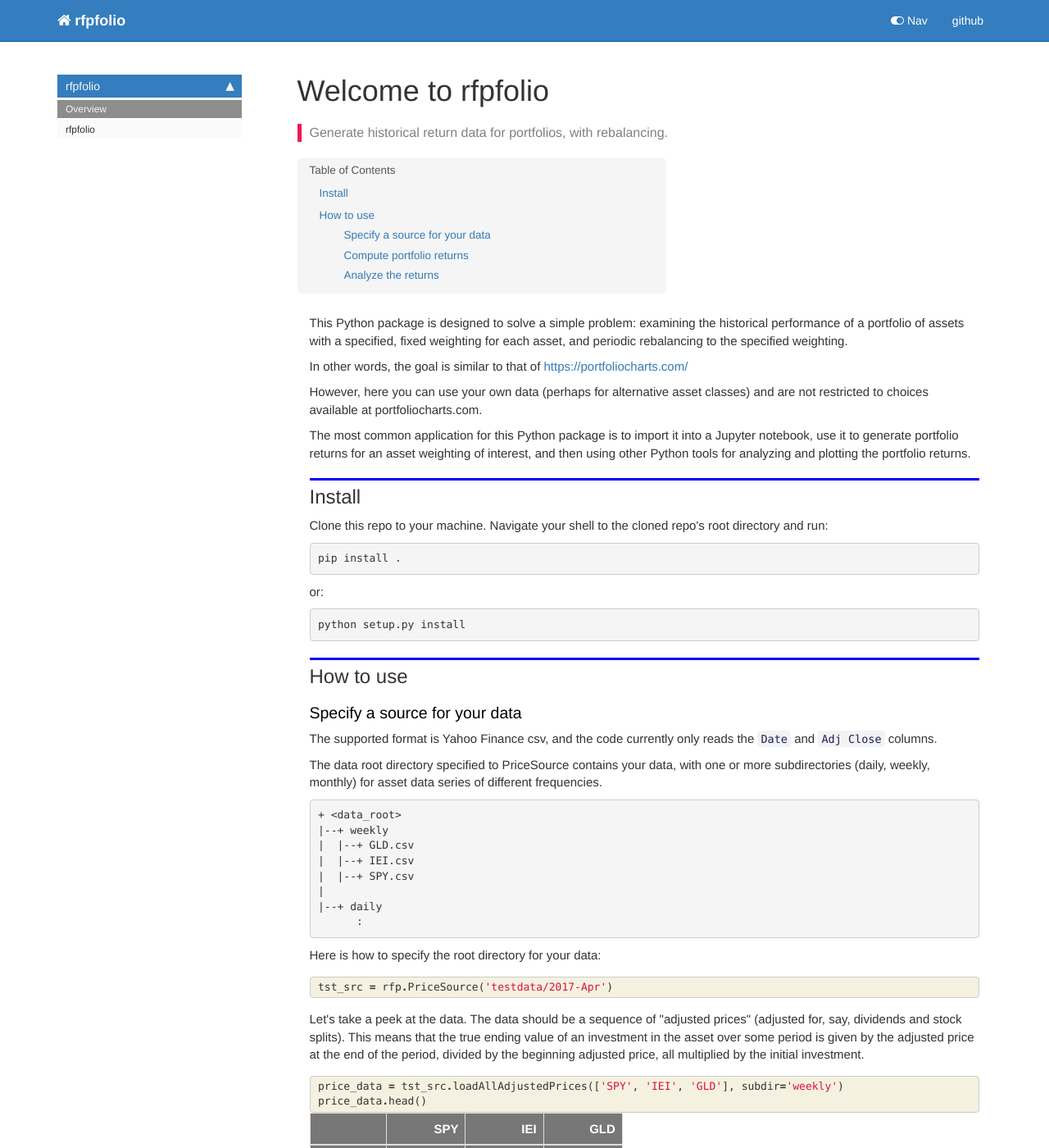
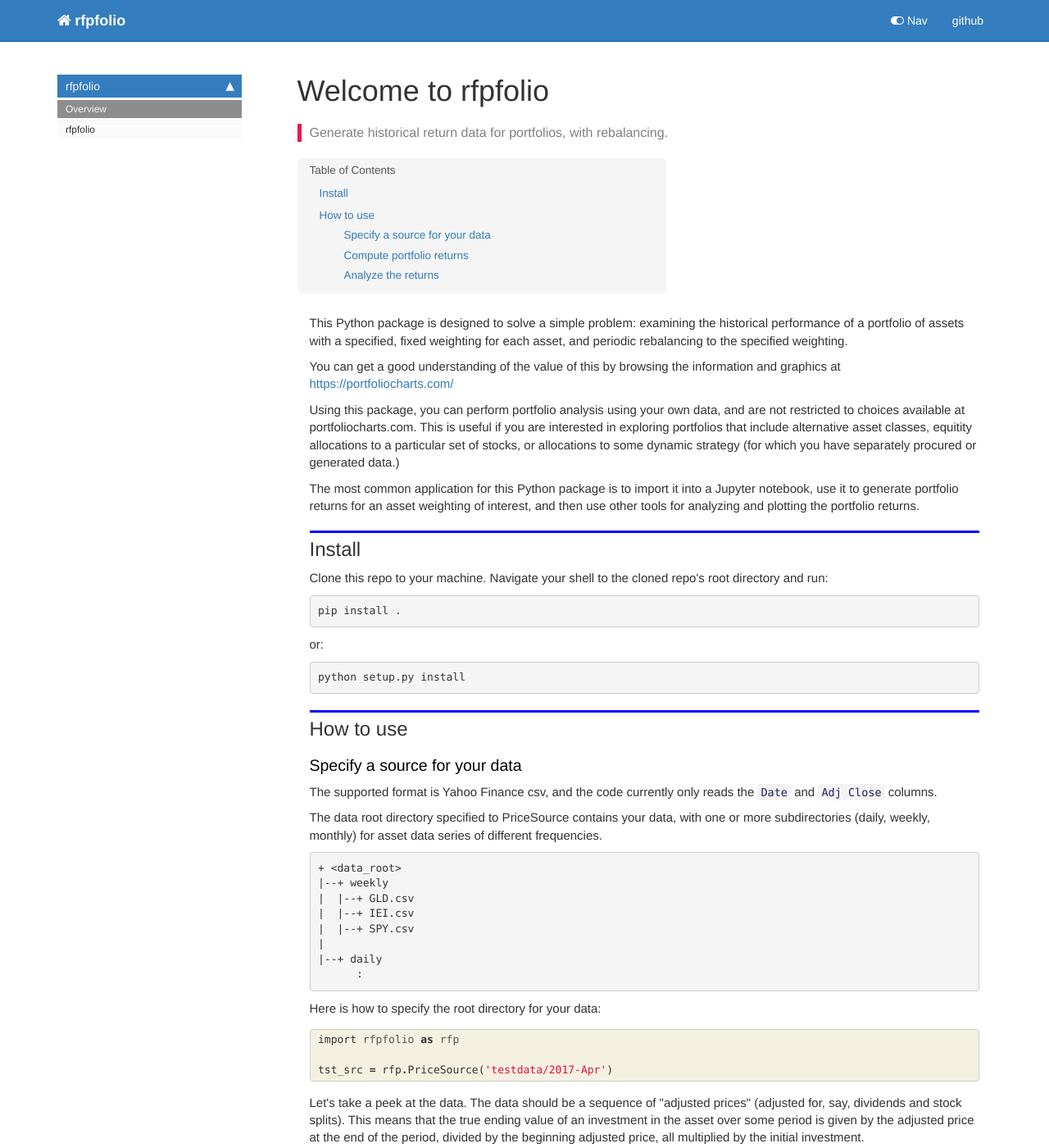
Before and after one commit to rickatx/rfpfolio, a Jekyll site: the page built from docs/index.html, in a window 1280 px wide and 1400 px high. Shown: the whole window at 82% size. Built offline with Jekyll 4.4.1, drawn with Linux system fonts in a browser that asks for light colours; nearby versions of some CDN libraries; comment, search, counter and statistics services are not loaded; some of the changed text lies outside the part shown.

Commit message:
Minor doc updates

```diff
--- a/docs/core.html
+++ b/docs/core.html
@@ -269,6 +269,8 @@ Each column name is a ticker, and the column values are the sequence of adjusted
 </blockquote>
 <p>Given one or more sequences of prices, compute the returns over each adjacent pair of rows.
 Returns a dataframe containing period returns with row count one less than <code>tik_prices</code>.</p>
+<p>NOTE: You can also simply do: tik_prices.pct_change() for percent returns, or
+tik_prices.pct_change() + 1 for wealth ratios.</p>
 <p>Arguments:
     tik_prices: DataFrame of ordered prices: ticker column names, rows indexed by date
     wr: if true, returns are represented as wealth ratios (1.01 &lt;=&gt; 1% return), else as
@@ -565,7 +567,7 @@ Returns a dataframe containing period returns with row count one less than <code
 
 
 <div class="output_markdown rendered_html output_subarea ">
-<h4 id="computePortfolioReturns" class="doc_header"><code>computePortfolioReturns</code><a href="https://github.com/rickatx/rfpfolio/tree/master/rfpfolio/core.py#L180" class="source_link" style="float:right">[source]</a></h4><blockquote><p><code>computePortfolioReturns</code>(<strong><code>p_src</code></strong>:<a href="/rfpfolio/core.html#PriceSource"><code>PriceSource</code></a>, <strong><code>asset_weights</code></strong>, <strong><code>pf_name</code></strong>, <strong><code>rebal_period</code></strong>, <strong><code>period</code></strong>=<em><code>'weekly'</code></em>, <strong><code>start_date</code></strong>=<em><code>'2017-05-01'</code></em>, <strong><code>normalize_wts</code></strong>=<em><code>True</code></em>)</p>
+<h4 id="computePortfolioReturns" class="doc_header"><code>computePortfolioReturns</code><a href="https://github.com/rickatx/rfpfolio/tree/master/rfpfolio/core.py#L183" class="source_link" style="float:right">[source]</a></h4><blockquote><p><code>computePortfolioReturns</code>(<strong><code>p_src</code></strong>:<a href="/rfpfolio/core.html#PriceSource"><code>PriceSource</code></a>, <strong><code>asset_weights</code></strong>, <strong><code>pf_name</code></strong>, <strong><code>rebal_period</code></strong>, <strong><code>period</code></strong>=<em><code>'weekly'</code></em>, <strong><code>start_date</code></strong>=<em><code>'2017-05-01'</code></em>, <strong><code>normalize_wts</code></strong>=<em><code>True</code></em>)</p>
 </blockquote>
 <p>Given tickers and their weights, compute the sequence of portfolio returns with rebalancing at the specified interval.</p>
 <p>Arguments:
--- a/docs/index.html
+++ b/docs/index.html
@@ -32,9 +32,9 @@ nb_path: "index.ipynb"
 <div class="cell border-box-sizing text_cell rendered"><div class="inner_cell">
 <div class="text_cell_render border-box-sizing rendered_html">
 <p>This Python package is designed to solve a simple problem: examining the historical performance of a portfolio of assets with a specified, fixed weighting for each asset, and periodic rebalancing to the specified weighting.</p>
-<p>In other words, the goal is similar to that of <a href="https://portfoliocharts.com/">https://portfoliocharts.com/</a></p>
-<p>However, here you can use your own data (perhaps for alternative asset classes) and are not restricted to choices available at portfoliocharts.com.</p>
-<p>The most common application for this Python package is to import it into a Jupyter notebook, use it to generate portfolio returns for an asset weighting of interest, and then using other Python tools for analyzing and plotting the portfolio returns.</p>
+<p>You can get a good understanding of the value of this by browsing the information and graphics at <a href="https://portfoliocharts.com/">https://portfoliocharts.com/</a></p>
+<p>Using this package, you can perform portfolio analysis using your own data, and are not restricted to choices available at portfoliocharts.com. This is useful if you are interested in exploring portfolios that include alternative asset classes, equitity allocations to a particular set of stocks, or allocations to some dynamic strategy (for which you have separately procured or generated data.)</p>
+<p>The most common application for this Python package is to import it into a Jupyter notebook, use it to generate portfolio returns for an asset weighting of interest, and then use other tools for analyzing and plotting the portfolio returns.</p>
 
 </div>
 </div>
@@ -95,7 +95,9 @@ for asset data series of different frequencies.</p>
 
 <div class="inner_cell">
     <div class="input_area">
-<div class=" highlight hl-ipython3"><pre><span></span><span class="n">tst_src</span> <span class="o">=</span> <span class="n">rfp</span><span class="o">.</span><span class="n">PriceSource</span><span class="p">(</span><span class="s1">&#39;testdata/2017-Apr&#39;</span><span class="p">)</span>
+<div class=" highlight hl-ipython3"><pre><span></span><span class="kn">import</span> <span class="nn">rfpfolio</span> <span class="k">as</span> <span class="nn">rfp</span>
+
+<span class="n">tst_src</span> <span class="o">=</span> <span class="n">rfp</span><span class="o">.</span><span class="n">PriceSource</span><span class="p">(</span><span class="s1">&#39;testdata/2017-Apr&#39;</span><span class="p">)</span>
 </pre></div>
 
     </div>
@@ -368,18 +370,14 @@ for asset data series of different frequencies.</p>
     <div class="input_area">
 <div class=" highlight hl-ipython3"><pre><span></span><span class="n">period</span><span class="o">=</span><span class="s1">&#39;weekly&#39;</span>
 
-<span class="c1"># risk-free rate -- for Sharpe ratio</span>
-<span class="n">rf_rate</span> <span class="o">=</span> <span class="mf">0.003</span> <span class="c1"># ann. rate of 0.3%</span>
-<span class="n">weekly_rf_rate</span> <span class="o">=</span> <span class="p">(</span><span class="mi">1</span> <span class="o">+</span> <span class="n">rf_rate</span><span class="p">)</span><span class="o">**</span><span class="p">(</span><span class="mi">1</span><span class="o">/</span><span class="mi">52</span><span class="p">)</span> <span class="o">-</span> <span class="mi">1</span>
-
 <span class="n">stats_spec</span> <span class="o">=</span> <span class="p">{</span><span class="s1">&#39;Annual Return&#39;</span><span class="p">:</span><span class="k">lambda</span> <span class="n">x</span><span class="p">:</span><span class="n">estats</span><span class="o">.</span><span class="n">annual_return</span><span class="p">(</span><span class="n">x</span><span class="p">,</span> <span class="n">period</span><span class="p">),</span>
               <span class="s1">&#39;Max Drawdown&#39;</span><span class="p">:</span><span class="n">estats</span><span class="o">.</span><span class="n">max_drawdown</span><span class="p">,</span>
               <span class="s1">&#39;Annual Volatility&#39;</span><span class="p">:</span><span class="k">lambda</span> <span class="n">x</span><span class="p">:</span> <span class="n">estats</span><span class="o">.</span><span class="n">annual_volatility</span><span class="p">(</span><span class="n">x</span><span class="p">,</span> <span class="n">period</span><span class="p">),</span>
-              <span class="s1">&#39;Sharpe Ratio&#39;</span><span class="p">:</span><span class="k">lambda</span> <span class="n">x</span><span class="p">:</span> <span class="n">estats</span><span class="o">.</span><span class="n">sharpe_ratio</span><span class="p">(</span><span class="n">x</span><span class="p">,</span> <span class="n">risk_free</span><span class="o">=</span><span class="n">weekly_rf_rate</span><span class="p">,</span> <span class="n">period</span><span class="o">=</span><span class="n">period</span><span class="p">)}</span>
+              <span class="s1">&#39;Sharpe Ratio&#39;</span><span class="p">:</span><span class="k">lambda</span> <span class="n">x</span><span class="p">:</span> <span class="n">estats</span><span class="o">.</span><span class="n">sharpe_ratio</span><span class="p">(</span><span class="n">x</span><span class="p">,</span> <span class="n">period</span><span class="o">=</span><span class="n">period</span><span class="p">)}</span>
 
 <span class="n">stats</span> <span class="o">=</span> <span class="p">[</span><span class="n">f</span><span class="p">(</span><span class="n">pf_1_returns</span><span class="p">[</span><span class="s1">&#39;PF_1&#39;</span><span class="p">])</span> <span class="k">for</span> <span class="n">f</span> <span class="ow">in</span> <span class="n">stats_spec</span><span class="o">.</span><span class="n">values</span><span class="p">()]</span>
 
-<span class="n">pd</span><span class="o">.</span><span class="n">DataFrame</span><span class="p">({</span><span class="s1">&#39;PF_1&#39;</span><span class="p">:</span> <span class="n">stats</span><span class="p">},</span> <span class="n">index</span><span class="o">=</span><span class="n">stats_spec</span><span class="o">.</span><span class="n">keys</span><span class="p">())</span>
+<span class="n">pd</span><span class="o">.</span><span class="n">DataFrame</span><span class="p">({</span><span class="s1">&#39;Portfolio_1&#39;</span><span class="p">:</span> <span class="n">stats</span><span class="p">},</span> <span class="n">index</span><span class="o">=</span><span class="n">stats_spec</span><span class="o">.</span><span class="n">keys</span><span class="p">())</span>
 </pre></div>
 
     </div>
@@ -411,7 +409,7 @@ for asset data series of different frequencies.</p>
   <thead>
     <tr style="text-align: right;">
       <th></th>
-      <th>PF_1</th>
+      <th>Portfolio_1</th>
     </tr>
   </thead>
   <tbody>
--- a/rfpfolio/core.py
+++ b/rfpfolio/core.py
@@ -58,6 +58,9 @@ def period_returns_from_prices(tik_prices, wr=False):
     """
     Given one or more sequences of prices, compute the returns over each adjacent pair of rows.
     Returns a dataframe containing period returns with row count one less than `tik_prices`.
+
+    NOTE: You can also simply do: tik_prices.pct_change() for percent returns, or
+    tik_prices.pct_change() + 1 for wealth ratios.
 
     Arguments:
         tik_prices: DataFrame of ordered prices: ticker column names, rows indexed by date
```
Also changed, not shown: other parts of docs/index.html (+1 -1 lines), README.md, 2 other files.
